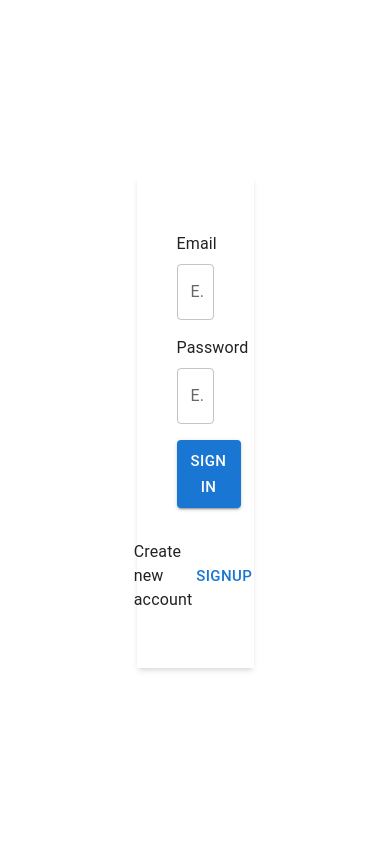
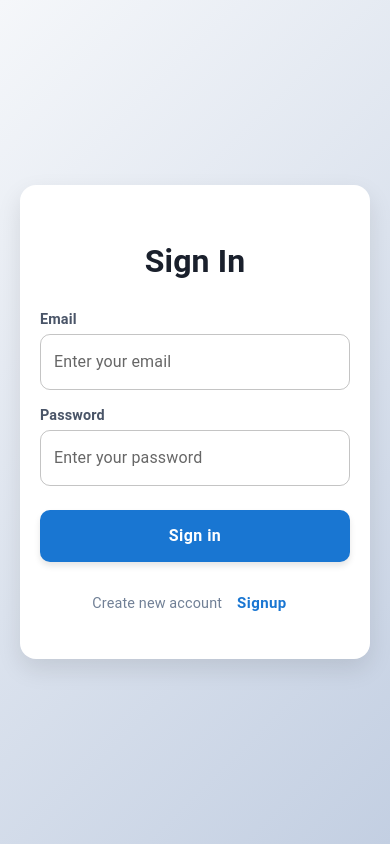
Before and after one commit to vuongngan-se/chat-app-doan, a React (Create React App) app in the folder frontend/: page /signin in a window 390 px wide. Built offline with nearby package versions, Linux system fonts and the light colour scheme.

Commit message:
feat: redesign login and signup for mobile responsiveness and premium look

```diff
--- a/frontend/src/components/register/Register.module.scss
+++ b/frontend/src/components/register/Register.module.scss
@@ -2,35 +2,75 @@
   display: flex;
   align-items: center;
   justify-content: center;
-  height: 100vh;
+  min-height: 100vh;
+  background: linear-gradient(135deg, #f5f7fa 0%, #c3cfe2 100%);
+  padding: 20px;
 }
 
 .innerContainer {
-  width: 30%;
+  width: 100%;
+  max-width: 450px;
   padding: 40px;
-  box-shadow: 0 4px 6px -1px rgb(0 0 0 / 0.1), 0 2px 4px -2px rgb(0 0 0 / 0.1);
+  box-shadow: 0 10px 25px rgba(0, 0, 0, 0.1);
   background-color: white;
+  border-radius: 16px;
+
+  @media (max-width: 600px) {
+    padding: 30px 20px;
+  }
+}
+
+.formTitle {
+  font-size: 2rem;
+  font-weight: 700;
+  text-align: center;
+  margin-bottom: 24px;
+  color: #1a202c;
 }
 
 .text {
-  margin-bottom: 8px;
+  margin-bottom: 4px;
+  font-weight: 600;
+  color: #4a5568;
+  font-size: 0.9rem;
 }
 
 .textInput {
   width: 100%;
-  margin-top: 8px;
-  margin-bottom: 8px;
+  margin-top: 4px;
+  margin-bottom: 16px;
+
+  :global(.MuiOutlinedInput-root) {
+    border-radius: 10px;
+  }
 }
 
 .button {
-  margin-top: 16px;
+  margin-top: 24px;
   margin-bottom: 16px;
   width: 100%;
+
+  :global(.MuiButton-root) {
+    border-radius: 10px;
+    padding: 12px;
+    text-transform: none;
+    font-weight: 600;
+    font-size: 1rem;
+    box-shadow: 0 4px 6px rgba(0, 0, 0, 0.1);
+  }
 }
 
 .bottomContainer {
   display: flex;
   align-items: center;
   justify-content: center;
-  margin-top: 8px;
+  margin-top: 16px;
+  color: #718096;
+  font-size: 0.9rem;
+
+  button {
+    text-transform: none;
+    font-weight: 600;
+    margin-left: 4px;
+  }
 }
--- a/frontend/src/components/register/SignIn.tsx
+++ b/frontend/src/components/register/SignIn.tsx
@@ -52,6 +52,7 @@ const SignIn = () => {
         <div>
             <div className={styles.outerContainer}>
                 <div className={styles.innerContainer}>
+                    <h1 className={styles.formTitle}>Sign In</h1>
                     <form onSubmit={onSubmit}>
                         <div>
                             <p className={styles.text}>Email</p>
--- a/frontend/src/components/register/SignUp.tsx
+++ b/frontend/src/components/register/SignUp.tsx
@@ -62,6 +62,7 @@ const SignUp = () => {
         <div>
             <div className={styles.outerContainer}>
                 <div className={styles.innerContainer}>
+                    <h1 className={styles.formTitle}>Sign Up</h1>
                     <form onSubmit={onSubmit}>
                         <div>
                             <p className={styles.text}>Full Name</p>
```
